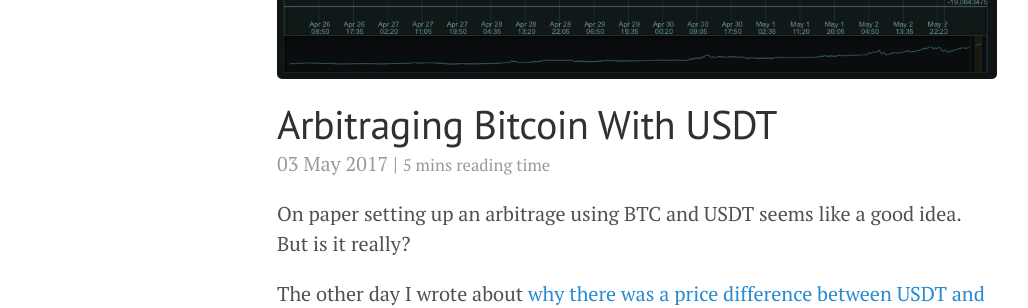
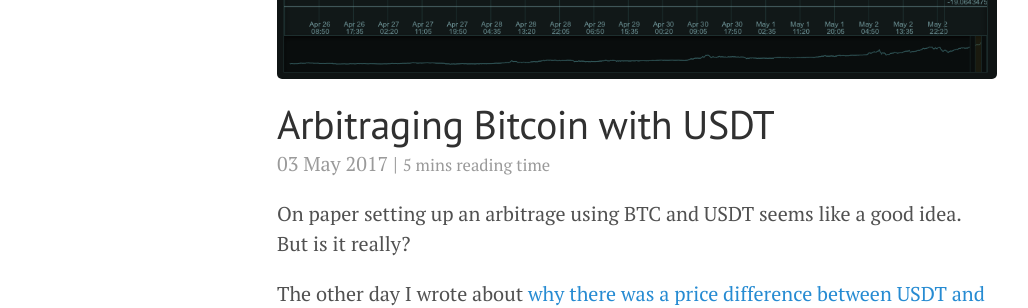
Before and after one commit to jsmootiv/jsmootiv.github.io, a Jekyll site: the page built from _posts/2017-05-03-arbitraging-usdt.md, in a window 1280 px wide and 900 px high, scrolled down 331 px. Shown: the part 162-470 px from the top of the window, without its empty margins (3-1031 px from the left). Built offline with Jekyll 4.4.1, drawn with Linux system fonts in a browser that asks for light colours; comment, search, counter and statistics services are not loaded.

Commit message:
Minor correction

```diff
--- a/_posts/2017-05-03-arbitraging-usdt.md
+++ b/_posts/2017-05-03-arbitraging-usdt.md
@@ -1,6 +1,6 @@
 ---
 layout: post
-title: Arbitraging Bitcoin With USDT
+title: Arbitraging Bitcoin with USDT
 image: /assets/images/btc_usdt_poloniex_5-2.png
 image_alt: USDT Arbitrage opportunity?
 excerpt: On paper setting up an arbitrage using BTC and USDT seems like a good idea. But is it really?
```
